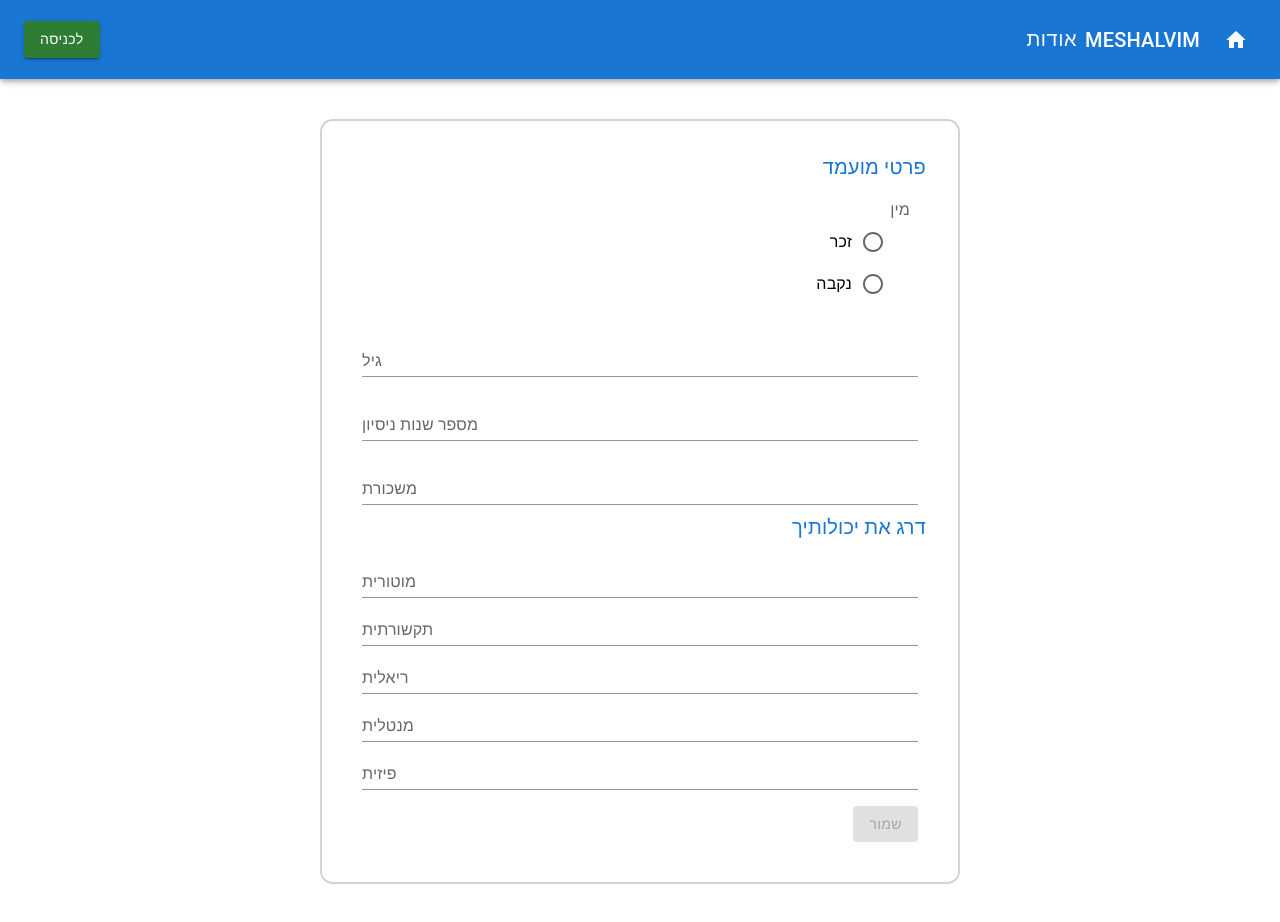
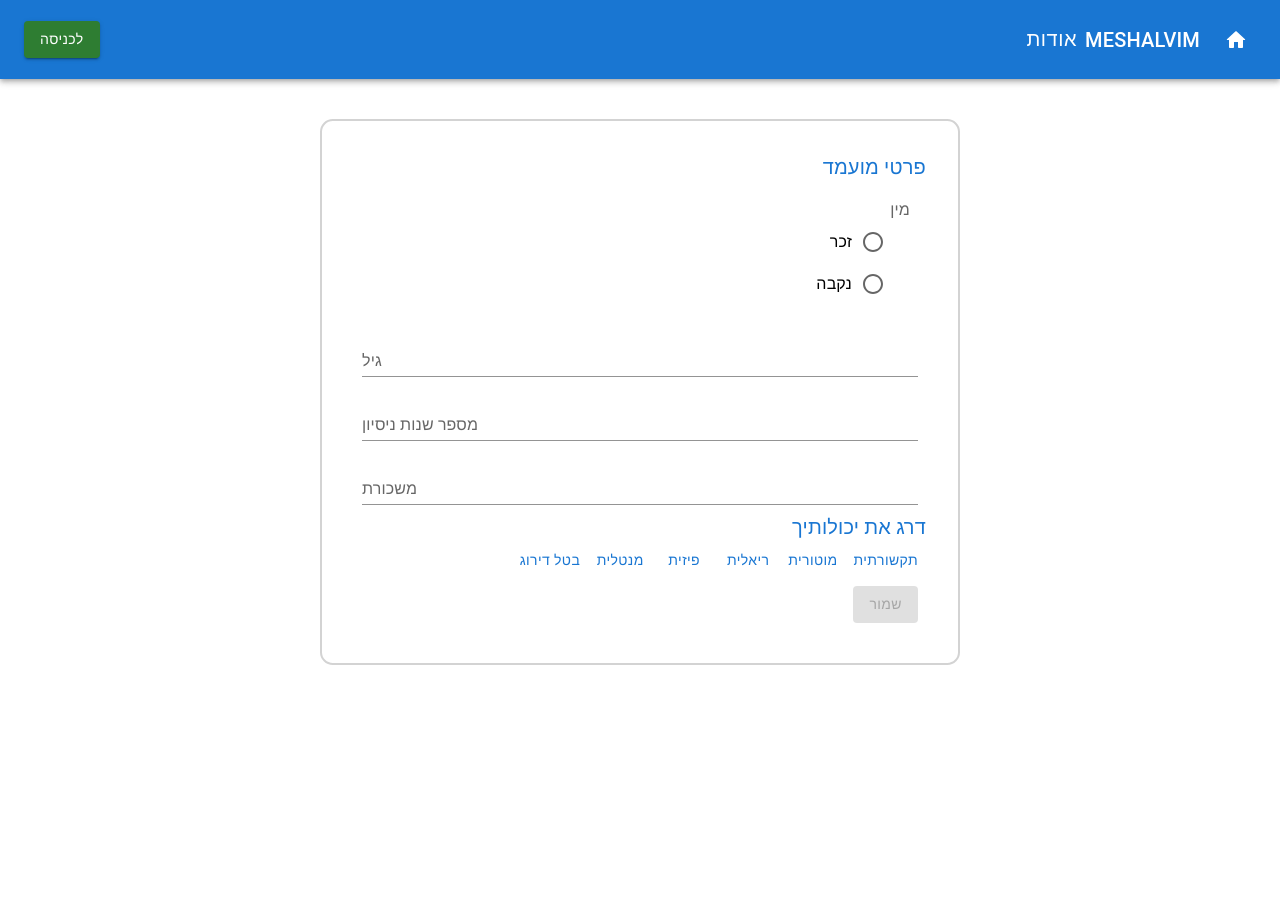
Before and after one commit to Meshalvim/client, a React (Create React App) app: page /candidateForm in a window 1280 px wide. After the commit the page ends 800 px from the top, so only its background shows below. Built offline with nearby package versions, Linux system fonts and the light colour scheme.

Commit message:
grade abilities

```diff
--- a/src/CandidateForm.js
+++ b/src/CandidateForm.js
@@ -244,6 +244,7 @@ import { useFormik } from "formik";
 import swal from "sweetalert2";
 import * as Yup from 'yup';
 import { useNavigate } from "react-router";
+import { useState } from "react";
 
 const validationSchema = Yup.object(
     {
@@ -251,27 +252,31 @@ const validationSchema = Yup.object(
         age: Yup.number().min(18, 'אין העסקת קטינים').required('זהו שדה חובה'),
         experience: Yup.number().min(0, 'לא יתכן ערך שלילי').required('זהו שדה חובה'),
         salary: Yup.number().min(30, 'שלושים שקלים זהו שכר המינימום שלנו').required('זהו שדה חובה'),
-        motor: Yup.number().min(1, 'הניקוד מתחיל מאחד').required('זהו שדה חובה'),
-        physical: Yup.number().min(1, 'הניקוד מתחיל מאחד').required('זהו שדה חובה'),
-        comunication: Yup.number().min(1, 'הניקוד מתחיל מאחד').required('זהו שדה חובה'),
-        mental: Yup.number().min(1, 'הניקוד מתחיל מאחד').required('זהו שדה חובה'),
-        real: Yup.number().min(1, 'הניקוד מתחיל מאחד').required('זהו שדה חובה'),
+        // motor: Yup.number().min(1, 'הניקוד מתחיל מאחד').required('זהו שדה חובה'),
+        // physical: Yup.number().min(1, 'הניקוד מתחיל מאחד').required('זהו שדה חובה'),
+        // comunication: Yup.number().min(1, 'הניקוד מתחיל מאחד').required('זהו שדה חובה'),
+        // mental: Yup.number().min(1, 'הניקוד מתחיל מאחד').required('זהו שדה חובה'),
+        // real: Yup.number().min(1, 'הניקוד מתחיל מאחד').required('זהו שדה חובה'),
 
     }
 )
 const CandidateForm = () => {
-    const navigate=useNavigate();
+
+    const navigate = useNavigate();
+
+    const [abilities, setAbilities] = useState([])
+
     const { handleBlur, handleChange, handleSubmit, values, touched, required, errors, dirty, isValid } = useFormik({
         initialValues: {
             gender: '',
             age: '',
             experience: '',
             salary: '',
-            motor: '',
-            physical: '',
-            comunication: '',
-            mental: '',
-            real: '',
+            // motor: '',
+            // physical: '',
+            // comunication: '',
+            // mental: '',
+            // real: '',
         },
         validationSchema,
         onSubmit: (values) => {
@@ -281,7 +286,7 @@ const CandidateForm = () => {
                 text: 'פרטיך נקלטו בהצלחה במערכת!!!',
                 confirmButtonText: 'חזרה לדף הבית',
                 confirmButtonColor: '#3085d6',
-            }).then((result)=>{if(result.isConfirmed) navigate('/')})
+            }).then((result) => { if (result.isConfirmed) navigate('/') })
         }
     })
 
@@ -386,80 +391,32 @@ const CandidateForm = () => {
                             color: '#1976d2',
                         }}
                     >דרג את יכולותיך</FormLabel>
-                    <Grid item sx={{
-                        p: 1,
-                        margin: 'auto',
-                        width: '80'
-                    }}>
-                        <TextField
-                            type="number"
-                            fullWidth
-                            name="motor"
-                            id="motor"
-                            label="מוטורית"
-                            variant="standard"
-                            onChange={handleChange}
-                            onBlur={handleBlur}
-                            error={errors.motor && touched.motor}
-                        />
-                        {/* {errors.motor && touched.motor && <Alert severity="error">{errors.min.motor}</Alert>} */}
+                    <Grid container direction='column'>
+                        {abilities.map((ability, index) => {
+                            return (
+                                <Grid key={index}>
+                                    {ability}
+                                </Grid>
+                            )
+                        })}
+                    </Grid>
+                    <Grid container direction='row'>
 
-                        <TextField
-                            type="number"
-                            fullWidth
-                            name="comunication"
-                            id="comunication"
-                            label="תקשורתית"
-                            variant="standard"
-                            onChange={handleChange}
-                            onBlur={handleBlur}
-                            error={errors.comunication && touched.comunication}
-                        />
-                        {/* {errors.comunication && touched.comunication && <Alert severity="error">{errors.min.comunication}</Alert>} */}
+                        <Button onClick={() => setAbilities([...abilities, 'תקשורתית'])}>תקשורתית</Button>
+                        <Button onClick={() => setAbilities([...abilities, 'מוטורית'])}>מוטורית</Button>
+                        <Button onClick={() => setAbilities([...abilities, 'ריאלית'])}>ריאלית</Button>
+                        <Button onClick={() => setAbilities([...abilities, 'פיזית'])}>פיזית</Button>
+                        <Button onClick={() => setAbilities([...abilities, 'מנטלית'])}>מנטלית</Button>
+                        <Button onClick={() => setAbilities([])}>בטל דירוג</Button>
+                    </Grid>
 
-                        <TextField
-                            type="number"
-                            fullWidth
-                            name="real"
-                            id="real"
-                            label="ריאלית"
-                            variant="standard"
-                            onChange={handleChange}
-                            onBlur={handleBlur}
-                            error={errors.real && touched.real}
-                        />
-                        {/* {errors.real && touched.real && <Alert severity="error">{errors.min.real}</Alert>} */}
-
-                        <TextField
-                            type="number"
-                            fullWidth
-                            name="mental"
-                            id="mental"
-                            label="מנטלית"
-                            variant="standard"
-                            onChange={handleChange}
-                            onBlur={handleBlur}
-                            error={errors.mental && touched.mental}
-                        />
-                        {/* {errors.mental && touched.mental && <Alert severity="error">{errors.min.mental}</Alert>} */}
-
-                        <TextField
-                            type="number"
-                            fullWidth
-                            name="physical"
-                            id="physical"
-                            label="פיזית"
-                            variant="standard"
-                            onChange={handleChange}
-                            onBlur={handleBlur}
-                            error={errors.physical && touched.physical}
-                        />
-                        {/* {errors.physical && touched.physical && <Alert severity="error">{errors.min.physical}</Alert>} */}
-
-                    </Grid>
-                    {!dirty.salary && touched.salary || !dirty.physical && touched.physical ||
-                        !dirty.mental && touched.mental || !dirty.real && touched.real || !dirty.motor && touched.motor
-                        && <Alert severity="error">עליך לדרג את כל היכולות לעיל החל מאחד ומעלה בסדר עולה</Alert>}
+                    {/* {
+                        (errors.comunication && touched.comunication ||
+                        errors.physical && touched.physical ||
+                        errors.mental && touched.mental ||
+                        errors.real && touched.real ||
+                        errors.motor && touched.motor)
+                        && <Alert severity="error">עליך לדרג את כל היכולות לעיל החל מאחד ומעלה בסדר עולה</Alert>} */}
 
                     <Grid item sx={{
                         p: 1,
@@ -468,7 +425,7 @@ const CandidateForm = () => {
                         <Button
                             type="submit"
                             variant="contained"
-                            disabled={!dirty || !isValid }
+                            disabled={!dirty || !isValid}
                         >שמור</Button>
                     </Grid>
                 </Grid>
--- a/src/HomePage.js
+++ b/src/HomePage.js
@@ -1,4 +1,4 @@
-import { Grid, Button, Box } from '@mui/material'
+import { Grid, Button, Box, SvgIcon } from '@mui/material'
 import { useNavigate } from 'react-router-dom';
 
 import HearingDisabledRoundedIcon from '@mui/icons-material/HearingDisabledRounded';
@@ -12,10 +12,11 @@ const HomePage = () => {
     return (
         <>
 
-            <Grid container direction='row'>
-                <Grid item>
-                    <Box sx={{ width: '50vw', height: '20vw' }}></Box>
-                    {/* here is a logo or an image */}
+            <Grid container direction='column' sx={{margin:'auto'}}>
+                <Grid container direction='row' justifyContent='center'>
+                    <SvgIcon sx={{ p: 2, m:6 }} style={{ borderRadius: '50%', backgroundColor: 'lightGrey', fontSize: '15vw', color: 'White'}} component={HearingDisabledRoundedIcon} inheritViewBox />
+                    <SvgIcon sx={{ p: 2, m:6 }} style={{ borderRadius: '50%', backgroundColor: 'lightGrey', fontSize: '15vw', color: 'White'}} component={AccessibleRoundedIcon} inheritViewBox />
+                    <SvgIcon sx={{ p: 2, m:6 }} style={{ borderRadius: '50%', backgroundColor: 'lightGrey', fontSize: '15vw', color: 'White' }} component={VisibilityOffRoundedIcon} inheritViewBox />
                 </Grid>
                 <Grid item sx={{ margin: 'auto' }}>
                     <Grid container direction='column'>
```
